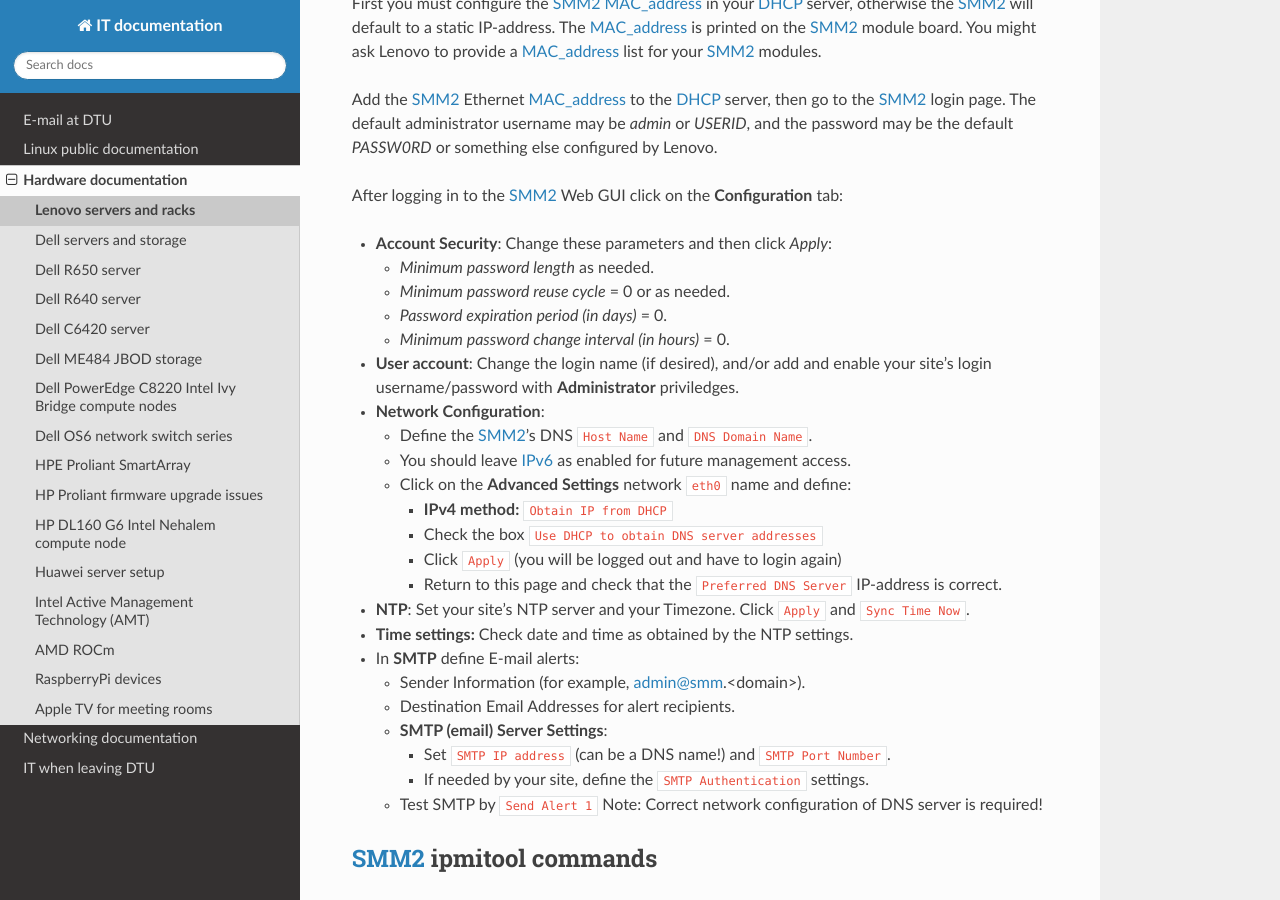
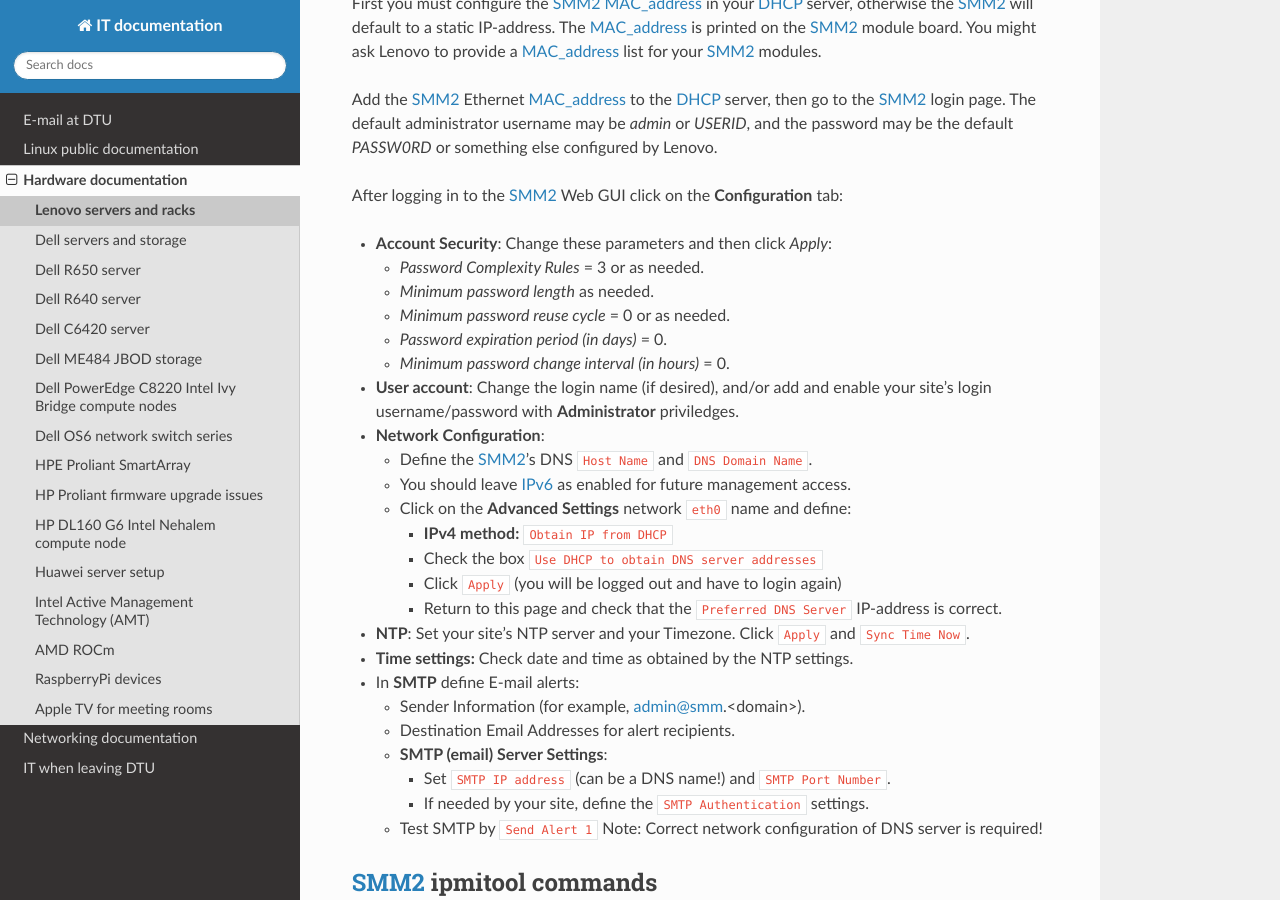
Before and after one commit to OleHolmNielsen/ITwiki, a Sphinx documentation site: the page built from docs/Lenovo_DW612S.rst, in a window 1280 px wide and 900 px high, scrolled down 980 px. Built offline with Sphinx 7.4.7 and the Read the Docs theme 3.1.0, drawn with Linux system fonts in a browser that asks for light colours.

Commit message:
Password Complexity Rules

```diff
--- a/docs/Lenovo_DW612S.rst
+++ b/docs/Lenovo_DW612S.rst
@@ -52,6 +52,7 @@
 
 * **Account Security**: Change these parameters and then click *Apply*:
 
+  * *Password Complexity Rules* = 3 or as needed.
   * *Minimum password length* as needed.
   * *Minimum password reuse cycle* = 0 or as needed.
   * *Password expiration period (in days)* = 0.
```
